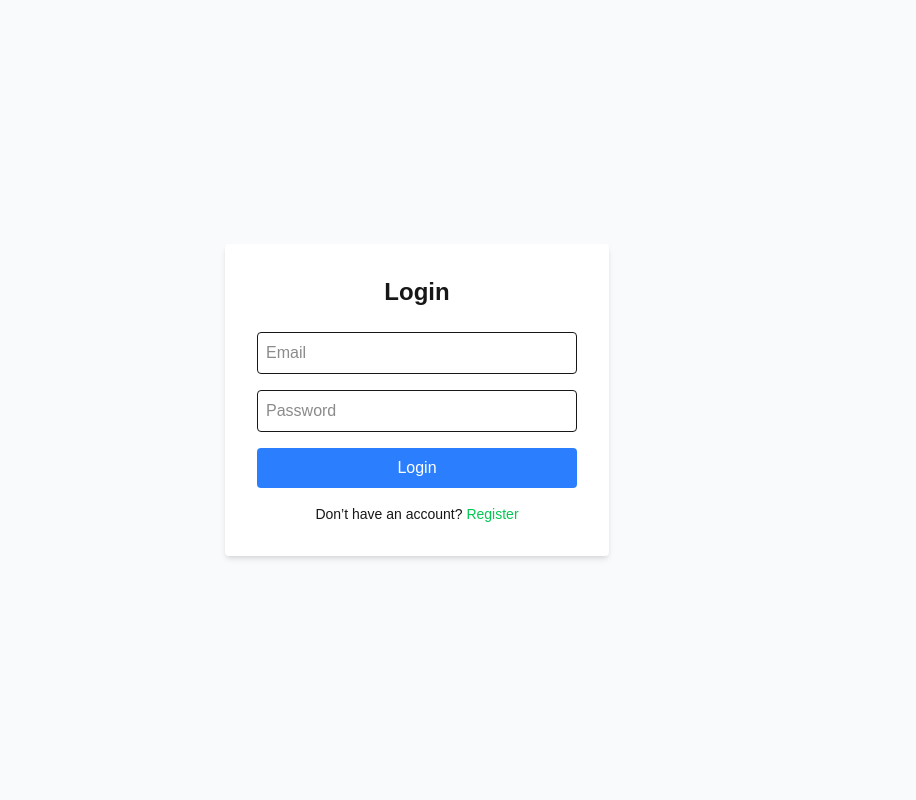
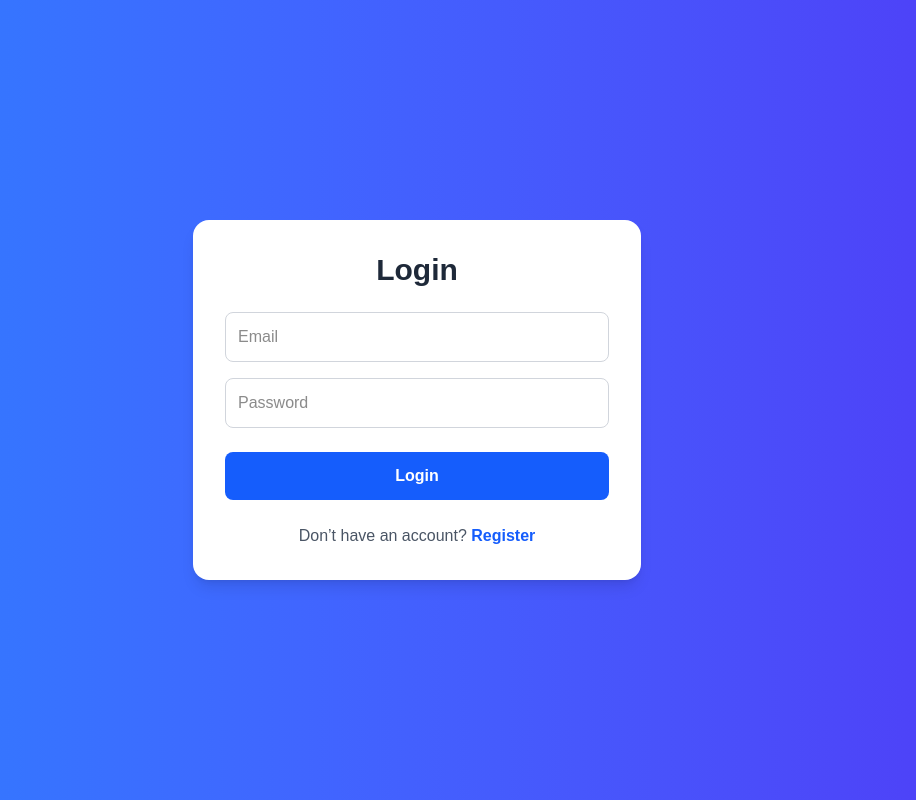
Before and after one commit to justinjamesolavides/BrgyInformation, a Next.js app: page /login in a window 1280 px wide. Shown: the whole page, without its empty margins (223-1139 px from the left). Built offline with nearby package versions, Linux system fonts and the light colour scheme.

Commit message:
Enhancing the Login Page UI

```diff
--- a/app/login/page.tsx
+++ b/app/login/page.tsx
@@ -1,34 +1,62 @@
-import React from "react";
-import Link from "next/link";
+"use client";
+
+import React, { useState } from "react";
+import { useRouter } from "next/navigation";
 
 const LoginPage: React.FC = () => {
+  const router = useRouter();
+  const [email, setEmail] = useState("");
+  const [password, setPassword] = useState("");
+
+  const handleLogin = () => {
+    // For now, just navigate to dashboard
+    router.push("/dashboard");
+  };
+
   return (
-    <div className="min-h-screen flex items-center justify-center bg-gray-50">
-      <form className="flex flex-col p-8 bg-white shadow-md rounded w-96">
-        <h2 className="text-2xl font-bold mb-6 text-center">Login</h2>
+    <div className="min-h-screen flex items-center justify-center bg-gradient-to-r from-blue-500 to-indigo-600 px-4">
+      <div className="bg-white rounded-2xl shadow-lg w-full max-w-md p-8">
+        <h2 className="text-3xl font-bold text-gray-800 text-center mb-6">
+          Login
+        </h2>
 
+        {/* Email Input */}
         <input
           type="email"
           placeholder="Email"
-          className="mb-4 p-2 border rounded"
+          value={email}
+          onChange={(e) => setEmail(e.target.value)}
+          className="w-full mb-4 p-3 border border-gray-300 rounded-lg focus:ring-2 focus:ring-blue-400 outline-none"
         />
+
+        {/* Password Input */}
         <input
           type="password"
           placeholder="Password"
-          className="mb-4 p-2 border rounded"
+          value={password}
+          onChange={(e) => setPassword(e.target.value)}
+          className="w-full mb-6 p-3 border border-gray-300 rounded-lg focus:ring-2 focus:ring-blue-400 outline-none"
         />
 
-        <button className="mb-4 px-4 py-2 bg-blue-500 text-white rounded hover:bg-blue-600">
+        {/* Login Button */}
+        <button
+          onClick={handleLogin}
+          className="w-full py-3 bg-blue-600 text-white font-semibold rounded-lg hover:bg-blue-700 transition cursor-pointer"
+        >
           Login
         </button>
 
-        <p className="text-sm text-center">
+        {/* Register Link */}
+        <p className="mt-6 text-center text-gray-600">
           Don’t have an account?{" "}
-          <Link href="/register" className="text-green-500 hover:underline">
+          <span
+            onClick={() => router.push("/register")}
+            className="text-blue-600 font-semibold cursor-pointer hover:underline"
+          >
             Register
-          </Link>
+          </span>
         </p>
-      </form>
+      </div>
     </div>
   );
 };
```
